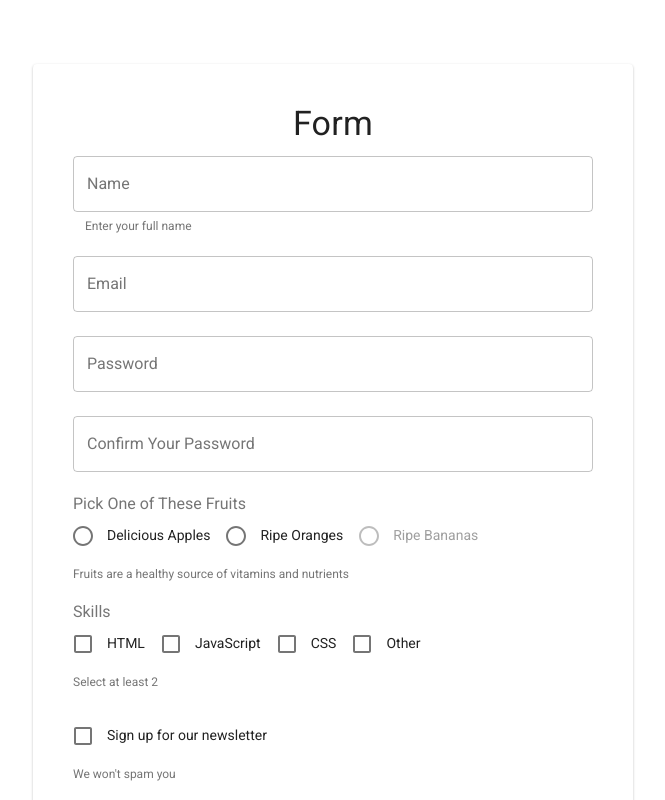
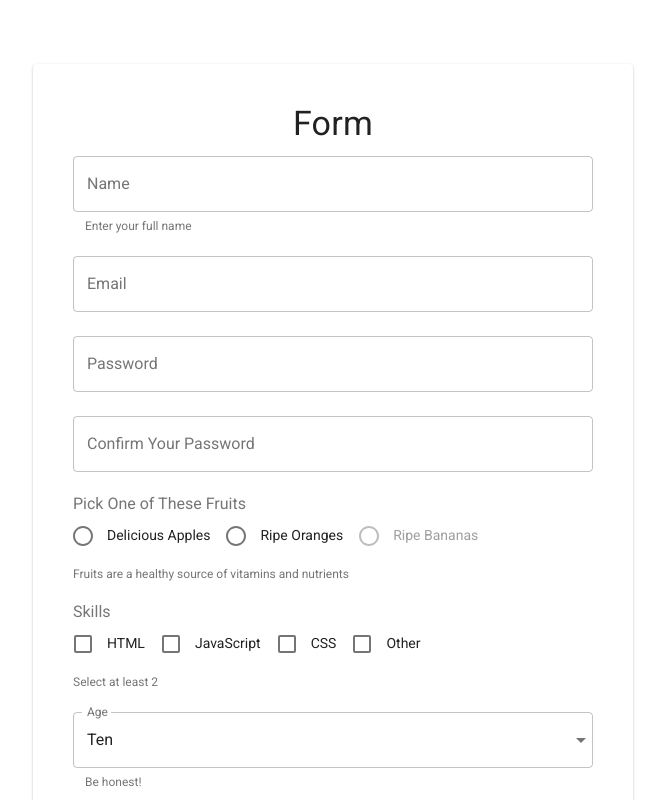
Before and after one commit to rupert-ong/formik-yup-material-form-sample, a React (Create React App) app: page / in a window 1280 px wide. Shown: the top 800 px of the page, without its empty margins (307-972 px from the left). Built offline with nearby package versions, Linux system fonts and the light colour scheme.

Commit message:
Add FormikFieldSelect component

```diff
--- /dev/null
+++ b/src/components/FormikFieldSelect/index.js
@@ -0,0 +1,99 @@
+import React, { useEffect } from "react";
+import PropTypes from "prop-types";
+import ReactDOM from "react-dom";
+import {
+  FilledInput,
+  FormControl,
+  FormHelperText,
+  InputLabel,
+  MenuItem,
+  OutlinedInput,
+  Select
+} from "@material-ui/core";
+
+const FormikFieldSelect = ({ field, form: { touched, errors }, ...props }) => {
+  const {
+    id,
+    helperText,
+    options,
+    optionValueKey,
+    optionLabelKey,
+    optionEmptyLabel,
+    variant,
+    readOnly,
+    ...restProps
+  } = props;
+
+  const [labelWidth, setLabelWidth] = React.useState(0);
+
+  let inputLabelRef = React.createRef();
+
+  const isTouchedAndHasError =
+    touched[field.name] && Boolean(errors[field.name]);
+
+  useEffect(() => {
+    setLabelWidth(ReactDOM.findDOMNode(inputLabelRef.current).offsetWidth);
+  }, []);
+
+  return (
+    <FormControl variant={variant} {...restProps}>
+      <InputLabel ref={inputLabelRef} htmlFor={id}>
+        Age
+      </InputLabel>
+      <Select
+        input={
+          variant === "outlined" ? (
+            <OutlinedInput labelWidth={labelWidth} name={field.name} id={id} />
+          ) : variant === "filled" ? (
+            <FilledInput name={field.name} id={id} />
+          ) : null
+        }
+        {...field}
+        readOnly={readOnly}
+      >
+        <MenuItem value="">{optionEmptyLabel}</MenuItem>
+        {options.map(option => {
+          return (
+            <MenuItem
+              key={`${field.name}-${option[optionValueKey]}`}
+              value={option[optionValueKey]}
+            >
+              {option[optionLabelKey]}
+            </MenuItem>
+          );
+        })}
+      </Select>
+      {(isTouchedAndHasError || helperText) && (
+        <FormHelperText error={isTouchedAndHasError}>
+          {isTouchedAndHasError
+            ? errors[field.name]
+            : helperText
+            ? helperText
+            : ""}
+        </FormHelperText>
+      )}
+    </FormControl>
+  );
+};
+
+FormikFieldSelect.propTypes = {
+  field: PropTypes.object.isRequired,
+  form: PropTypes.object.isRequired,
+  id: PropTypes.string.isRequired,
+  helperText: PropTypes.string,
+  options: PropTypes.arrayOf(PropTypes.object),
+  optionValueKey: PropTypes.string,
+  optionLabelKey: PropTypes.string,
+  optionEmptyLabel: PropTypes.string,
+  variant: PropTypes.oneOf(["outlined", "filled"]),
+  readOnly: PropTypes.bool
+};
+
+FormikFieldSelect.defaultProps = {
+  variant: "outlined",
+  optionEmptyLabel: "None",
+  optionValueKey: "id",
+  optionLabelKey: "value"
+};
+
+export default FormikFieldSelect;
--- a/src/scenes/InputForm/components/Form/index.js
+++ b/src/scenes/InputForm/components/Form/index.js
@@ -7,6 +7,7 @@ import FormikRadioGroup from "../../../../components/FormikRadioGroup";
 import FormikFieldRadio from "../../../../components/FormikFieldRadio";
 import FormikFieldCheckbox from "../../../../components/FormikFieldCheckbox";
 import FormikCheckboxGroup from "../../../../components/FormikCheckboxGroup";
+import FormikFieldSelect from "../../../../components/FormikFieldSelect";
 
 const Form = ({
   values,
@@ -18,6 +19,13 @@ const Form = ({
   setFieldTouched,
   ...props
 }) => {
+  // TODO: Extract this into a Context Provider
+  const ageOptions = [
+    { id: 10, value: "Ten" },
+    { id: 20, value: "Twenty" },
+    { id: 30, value: "Thirty" }
+  ];
+
   return (
     <FormikForm style={{ width: "100%" }}>
       <Grid container spacing={24}>
@@ -146,6 +154,20 @@ const Form = ({
 
         <Grid item xs={12}>
           <Field
+            component={FormikFieldSelect}
+            name="age"
+            id="select1"
+            label="Age"
+            helperText="Be honest!"
+            options={ageOptions}
+            optionValueKey="id"
+            optionLabelKey="value"
+            fullWidth
+          />
+        </Grid>
+
+        <Grid item xs={12}>
+          <Field
             component={FormikFieldCheckbox}
             name="signUpForNewsletter"
             id="checkbox1"
--- a/src/scenes/InputForm/index.js
+++ b/src/scenes/InputForm/index.js
@@ -23,17 +23,18 @@ const validationSchema = yup.object().shape({
     .string()
     .required("Confirm your password")
     .oneOf([yup.ref("password")], "Password does not match"),
-  preferredFruit: yup.string().required("You must pick one fruit"),
+  preferredFruit: yup.string().required("Preferred Fruit is required"),
   skills: yup
     .array()
     .of(yup.string())
     .min(2, "You must select at least 2 skills")
     .required(),
+  age: yup.number().required("Age is required"),
   otherSkill: yup.string().when("skills", {
     is: val => val.includes("other-123"), // alternatively: (val) => val == true
-    then: yup.string().required("You must enter your other skill")
+    then: yup.string().required("Other skill is required")
   }),
-  signUpForNewsletter: yup.bool().oneOf([true], "You must sign up")
+  signUpForNewsletter: yup.bool().oneOf([true], "Sign up is required")
 });
 
 const initialValues = {
@@ -44,6 +45,7 @@ const initialValues = {
   preferredFruit: "",
   skills: [],
   otherSkill: "",
+  age: 10,
   signUpForNewsletter: false
 };
 
```
